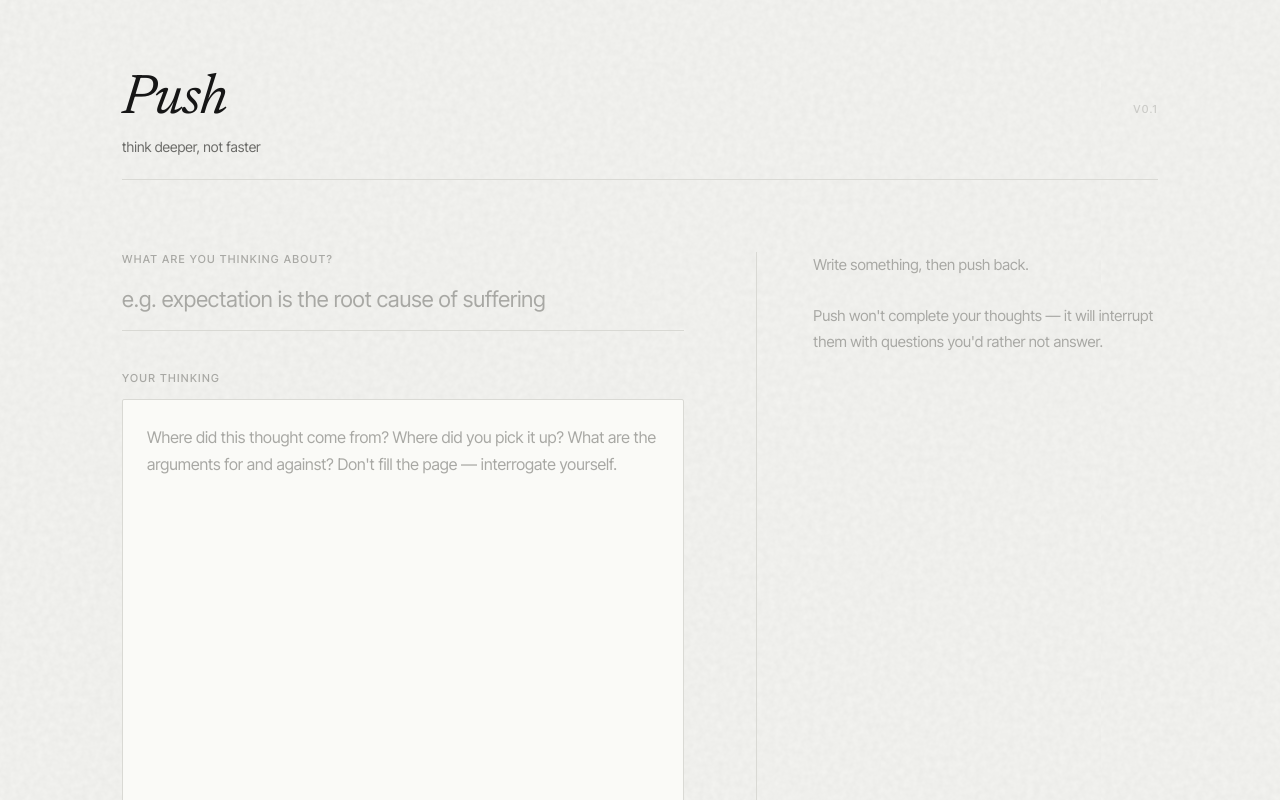
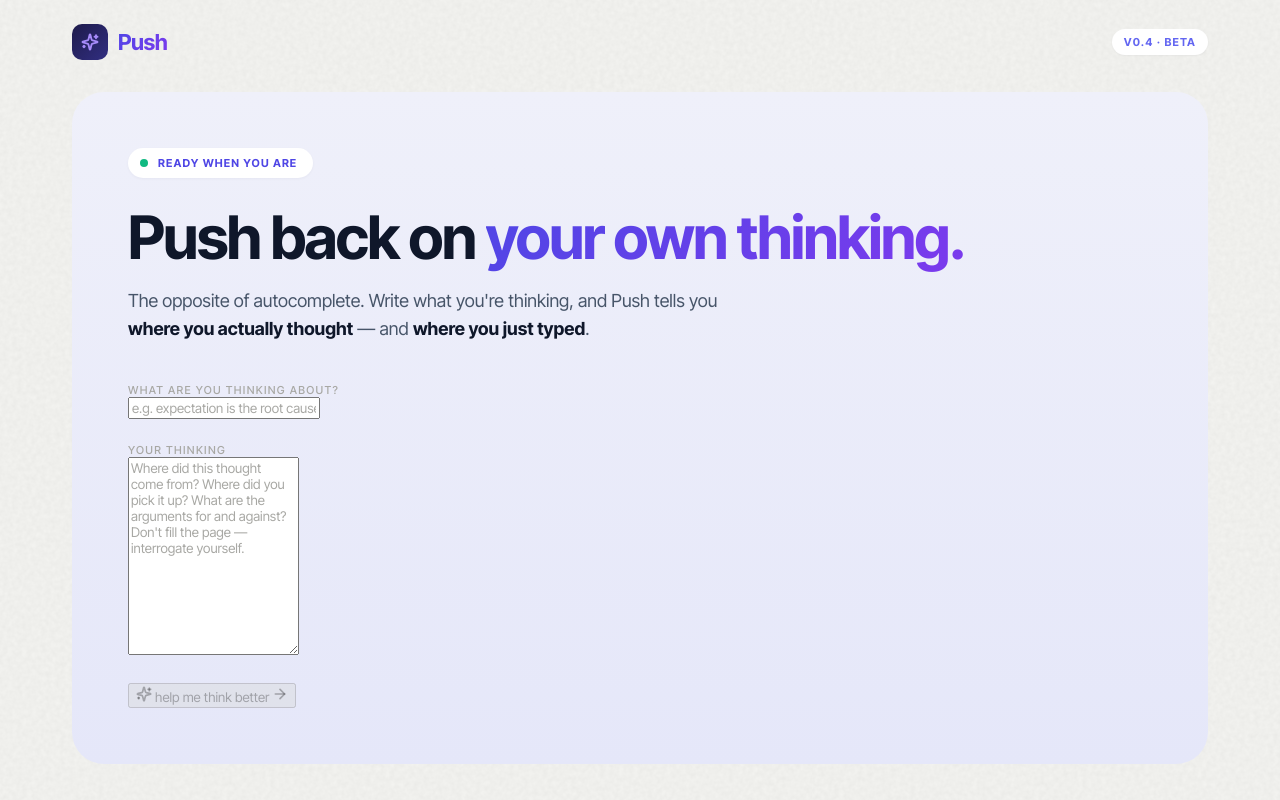
Before and after one commit to aashima2169/Push, a Next.js app: page / in a window 1280 px wide. Shown: the top 800 px of the page. Built offline with nearby package versions, Linux system fonts and the light colour scheme.

Commit message:
Update page.jsx

```diff
--- a/app/page.jsx
+++ b/app/page.jsx
@@ -1,8 +1,11 @@
 // app/page.jsx
 'use client';
 
-import { useState, useEffect } from 'react';
-import { ArrowRight, Loader2 } from 'lucide-react';
+import { useState, useEffect, useRef } from 'react';
+import {
+  Sparkles, ArrowRight, Loader2, Plus, Minus,
+  Telescope, Brain, MoveRight, CheckCircle2,
+} from 'lucide-react';
 
 function getVisitorId() {
   if (typeof window === 'undefined') return null;
@@ -14,19 +17,85 @@ function getVisitorId() {
   return id;
 }
 
-const patternColors = {
-  'Borrowed thought': '#D4471C',
-  'One-sided': '#B8400D',
-  Abstract: '#8B6914',
-  'Unexamined premise': '#6B6B68',
-  Restating: '#5A3D2D',
+const sectionStyles = {
+  deep:    { color: '#059669', bg: '#D1FAE5', cardBg: '#F0FDF4', border: '#10B981', icon: CheckCircle2, label: 'Where you went deep' },
+  shallow: { color: '#E11D48', bg: '#FFE4E6', cardBg: '#FFF1F2', border: '#F43F5E', icon: Telescope,    label: 'Where you stayed shallow' },
+  biases:  { color: '#D97706', bg: '#FEF3C7', cardBg: '#FFFBEB', border: '#F59E0B', icon: Brain,        label: 'Biases showing up' },
+  next:    { color: '#4F46E5', bg: '#E0E7FF', cardBg: '#EEF2FF', border: '#6366F1', icon: MoveRight,    label: 'Next move' },
 };
 
-const depthColor = {
-  Surface: '#D4471C',
-  Probing: '#8B6914',
-  'Going deeper': '#2D5A3D',
+const depthStyles = {
+  Surface:       { color: '#E11D48', bg: '#FFE4E6' },
+  Probing:       { color: '#D97706', bg: '#FEF3C7' },
+  'Going deeper':{ color: '#059669', bg: '#D1FAE5' },
 };
+
+const patternColors = {
+  'Borrowed thought':  '#E11D48',
+  'One-sided':         '#C2410C',
+  Abstract:            '#D97706',
+  'Unexamined premise':'#475569',
+  Restating:           '#7C2D12',
+};
+
+function SectionBadge({ kind }) {
+  const s = sectionStyles[kind];
+  const Icon = s.icon;
+  return (
+    <div style={{
+      display: 'inline-flex', alignItems: 'center', gap: '8px',
+      background: 'white', border: `1.5px solid ${s.bg}`,
+      borderRadius: '999px', padding: '6px 14px 6px 8px', marginBottom: '20px',
+      boxShadow: '0 1px 2px rgba(15, 23, 42, 0.04)',
+    }}>
+      <div style={{
+        width: '24px', height: '24px', borderRadius: '50%', background: s.bg,
+        display: 'inline-flex', alignItems: 'center', justifyContent: 'center',
+      }}>
+        <Icon size={13} color={s.color} strokeWidth={2.5} />
+      </div>
+      <span style={{
+        fontSize: '11px', fontWeight: 700, letterSpacing: '0.08em',
+        textTransform: 'uppercase', color: s.color,
+      }}>{s.label}</span>
+    </div>
+  );
+}
+
+function BiasChip({ bias }) {
+  const [expanded, setExpanded] = useState(false);
+  return (
+    <span style={{ display: 'inline-block', marginBottom: '10px', marginRight: '8px', verticalAlign: 'top' }}>
+      <button onClick={() => setExpanded(!expanded)} style={{
+        background: expanded ? '#F59E0B' : '#FEF3C7',
+        color: expanded ? '#FFFFFF' : '#92400E',
+        border: 'none', borderRadius: '999px',
+        padding: '8px 14px', fontSize: '13px', fontWeight: 600,
+        cursor: 'pointer', display: 'inline-flex', alignItems: 'center', gap: '6px',
+        transition: 'all 0.15s', fontFamily: 'inherit',
+      }}>
+        {bias.name}
+        {expanded ? <Minus size={12} strokeWidth={2.5} /> : <Plus size={12} strokeWidth={2.5} />}
+      </button>
+      {expanded && (
+        <div className="fade-in" style={{
+          marginTop: '12px', padding: '16px 18px', background: '#FFFBEB',
+          borderRadius: '14px', border: '1px solid #FEF3C7', maxWidth: '480px',
+        }}>
+          <div style={{ fontSize: '12px', color: '#A16207', fontStyle: 'italic', marginBottom: '10px', lineHeight: 1.5 }}>
+            "{bias.evidence}"
+          </div>
+          <div style={{ fontSize: '14px', color: '#451A03', lineHeight: 1.55, marginBottom: '12px' }}>
+            {bias.why}
+          </div>
+          <div style={{ fontSize: '14px', color: '#92400E', lineHeight: 1.5, fontWeight: 600 }}>
+            → {bias.interrogation}
+          </div>
+        </div>
+      )}
+    </span>
+  );
+}
 
 export default function Page() {
   const [prompt, setPrompt] = useState('');
@@ -35,234 +104,280 @@ export default function Page() {
   const [loading, setLoading] = useState(false);
   const [error, setError] = useState(null);
   const [visitorId, setVisitorId] = useState(null);
+  const resultRef = useRef(null);
+
+  useEffect(() => { setVisitorId(getVisitorId()); }, []);
 
   useEffect(() => {
-    setVisitorId(getVisitorId());
-  }, []);
+    if (result && resultRef.current) {
+      setTimeout(() => resultRef.current.scrollIntoView({ behavior: 'smooth', block: 'start' }), 100);
+    }
+  }, [result]);
 
   const wordCount = text.trim().split(/\s+/).filter(Boolean).length;
 
   const analyze = async () => {
     if (!text.trim()) return;
-    setLoading(true);
-    setError(null);
-    setResult(null);
+    setLoading(true); setError(null); setResult(null);
     try {
       const response = await fetch('/api/push', {
-        method: 'POST',
-        headers: { 'Content-Type': 'application/json' },
+        method: 'POST', headers: { 'Content-Type': 'application/json' },
         body: JSON.stringify({ prompt, text, visitorId }),
       });
       const data = await response.json();
       if (!response.ok) setError(data.error || 'Something went wrong.');
       else setResult(data);
-    } catch (e) {
-      console.error(e);
-      setError('Network error. Try again.');
-    }
+    } catch (e) { console.error(e); setError('Network error. Try again.'); }
     setLoading(false);
   };
 
+  const depth = result ? depthStyles[result.depthLabel] : null;
+
   return (
-    <div style={{ maxWidth: '1100px', margin: '0 auto', padding: '72px 32px 96px' }}>
-      <header
-        style={{
-          display: 'flex',
-          alignItems: 'baseline',
-          justifyContent: 'space-between',
-          marginBottom: '72px',
-          paddingBottom: '24px',
-          borderBottom: '1px solid #D9D9D4',
-        }}
-      >
     <div>
-          <h1
-            className="serif"
-            style={{
-              fontSize: '56px',
-              fontWeight: 400,
+      {/* Top nav */}
+      <header style={{
+        padding: '24px 32px', display: 'flex', alignItems: 'center',
+        justifyContent: 'space-between', maxWidth: '1200px', margin: '0 auto',
+      }}>
+        <div style={{ display: 'flex', alignItems: 'center', gap: '10px' }}>
+          <div style={{
+            width: '36px', height: '36px', borderRadius: '10px',
+            background: 'linear-gradient(135deg, #1E1B4B 0%, #312E81 100%)',
+            display: 'flex', alignItems: 'center', justifyContent: 'center',
+          }}>
+            <Sparkles size={18} color="#A78BFA" strokeWidth={2.5} />
+          </div>
+          <span style={{
+            fontSize: '22px', fontWeight: 800,
+            background: 'linear-gradient(135deg, #4F46E5, #7C3AED)',
+            WebkitBackgroundClip: 'text', WebkitTextFillColor: 'transparent',
             letterSpacing: '-0.02em',
-              lineHeight: 1,
-              margin: 0,
-              fontStyle: 'italic',
-              fontVariationSettings: '"opsz" 72',
-            }}
-          >
-            Push
-          </h1>
-          <div style={{ fontSize: '14px', color: '#6B6B68', marginTop: '10px' }}>
-            think deeper, not faster
+          }}>Push</span>
         </div>
-        </div>
-        <div className="caps" style={{ opacity: 0.5 }}>v0.1</div>
+        <div style={{
+          fontSize: '11px', fontWeight: 700, color: '#6366F1',
+          letterSpacing: '0.1em', textTransform: 'uppercase',
+          background: 'white', padding: '6px 12px', borderRadius: '999px',
+          boxShadow: '0 1px 2px rgba(15, 23, 42, 0.04)',
+        }}>v0.4 · beta</div>
       </header>
 
-      <div className="push-grid">
-        <div>
-          <label htmlFor="topic">What are you thinking about?</label>
+      {/* Hero card */}
+      <div style={{ padding: '8px 32px 48px', maxWidth: '1200px', margin: '0 auto' }}>
+        <div style={{
+          background: 'linear-gradient(180deg, #EFF0FA 0%, #E5E7F9 100%)',
+          borderRadius: '32px', padding: 'clamp(32px, 5vw, 56px)',
+        }}>
+          {/* Status pill */}
+          <div style={{
+            display: 'inline-flex', alignItems: 'center', gap: '10px',
+            background: 'white', borderRadius: '999px', padding: '8px 16px 8px 12px',
+            marginBottom: '28px', boxShadow: '0 1px 3px rgba(15, 23, 42, 0.04)',
+          }}>
+            <div className="pulse-dot" style={{
+              width: '8px', height: '8px', borderRadius: '50%', background: '#10B981',
+            }} />
+            <span style={{
+              fontSize: '11px', fontWeight: 700, color: '#4F46E5',
+              letterSpacing: '0.1em', textTransform: 'uppercase',
+            }}>Ready when you are</span>
+          </div>
+
+          <h1 style={{
+            fontSize: 'clamp(36px, 5.5vw, 60px)', fontWeight: 800,
+            lineHeight: 1.05, letterSpacing: '-0.03em', color: '#0F172A',
+            margin: '0 0 18px',
+          }}>
+            Push back on{' '}
+            <span style={{
+              background: 'linear-gradient(135deg, #4F46E5, #7C3AED)',
+              WebkitBackgroundClip: 'text', WebkitTextFillColor: 'transparent',
+            }}>your own thinking.</span>
+          </h1>
+
+          <p style={{
+            fontSize: '18px', lineHeight: 1.55, color: '#475569',
+            margin: '0 0 40px', maxWidth: '640px',
+          }}>
+            The opposite of autocomplete. Write what you're thinking, and Push tells you{' '}
+            <strong style={{ color: '#0F172A' }}>where you actually thought</strong>
+            {' — and '}
+            <strong style={{ color: '#0F172A' }}>where you just typed</strong>.
+          </p>
+
+          <label htmlFor="topic" className="push-label">What are you thinking about?</label>
           <input
-            id="topic"
-            type="text"
-            value={prompt}
+            id="topic" type="text" value={prompt}
             onChange={(e) => setPrompt(e.target.value)}
             placeholder="e.g. expectation is the root cause of suffering"
-            style={{
-              width: '100%',
-              background: 'transparent',
-              border: 'none',
-              borderBottom: '1px solid #D9D9D4',
-              fontSize: '22px',
-              padding: '10px 0 18px',
-              marginTop: '10px',
-              outline: 'none',
-              color: '#161616',
-            }}
+            className="push-input"
           />
 
-          <label htmlFor="thinking" style={{ marginTop: '40px' }}>Your thinking</label>
+          <label htmlFor="thinking" className="push-label" style={{ marginTop: '24px' }}>Your thinking</label>
           <textarea
-            id="thinking"
-            value={text}
+            id="thinking" value={text}
             onChange={(e) => setText(e.target.value)}
             placeholder="Where did this thought come from? Where did you pick it up? What are the arguments for and against? Don't fill the page — interrogate yourself."
-            rows={18}
-            style={{
-              width: '100%',
-              background: '#FAFAF7',
-              border: '1px solid #D9D9D4',
-              borderRadius: '2px',
-              padding: '24px',
-              fontSize: '16px',
-              lineHeight: 1.7,
-              resize: 'vertical',
-              outline: 'none',
-              color: '#161616',
-              marginTop: '14px',
-            }}
+            rows={12}
+            className="push-textarea"
           />
 
-          <div
-            style={{
-              display: 'flex',
-              alignItems: 'center',
-              justifyContent: 'space-between',
-              marginTop: '20px',
+          <div style={{
+            display: 'flex', alignItems: 'center', gap: '16px', marginTop: '24px',
             flexWrap: 'wrap',
-              gap: '12px',
-              minHeight: '40px',
-            }}
-          >
-            <button onClick={analyze} disabled={loading || !text.trim()} className="push-btn">
+          }}>
+            <button onClick={analyze} disabled={loading || !text.trim()} className="push-cta">
               {loading ? (
-                <><Loader2 size={15} className="spin" /> reading…</>
+                <><Loader2 size={16} className="spin" strokeWidth={2.5} /> thinking…</>
               ) : (
-                <>push back <ArrowRight size={15} /></>
+                <><Sparkles size={16} strokeWidth={2.5} /> help me think better <ArrowRight size={16} strokeWidth={2.5} /></>
               )}
             </button>
             {wordCount > 0 && (
-              <div style={{ fontSize: '12px', color: '#A8A8A4' }}>
-                {wordCount} word{wordCount === 1 ? '' : 's'}
+              <span style={{ fontSize: '13px', color: '#64748B', fontWeight: 500 }}>
+                {wordCount} word{wordCount === 1 ? '' : 's'} written
+              </span>
+            )}
+          </div>
+
+          {error && (
+            <div style={{
+              marginTop: '20px', padding: '14px 18px', background: '#FFE4E6',
+              borderRadius: '12px', color: '#BE123C', fontSize: '14px', fontWeight: 500,
+              display: 'inline-block',
+            }}>
+              {error}
             </div>
           )}
         </div>
       </div>
 
-        <aside className="push-aside">
-          {!result && !loading && !error && (
-            <div style={{ color: '#A8A8A4', fontSize: '15px', lineHeight: 1.7 }}>
-              Write something, then push back.
-              <br /><br />
-              Push won't complete your thoughts — it will interrupt them with questions you'd rather not answer.
+      {/* Loading state */}
+      {loading && !result && (
+        <div style={{
+          padding: '8px 32px 48px', maxWidth: '1200px', margin: '0 auto',
+          textAlign: 'center',
+        }}>
+          <div className="fade-in" style={{
+            display: 'inline-flex', alignItems: 'center', gap: '12px',
+            color: '#6366F1', fontSize: '15px', fontWeight: 500,
+            background: 'white', padding: '14px 22px', borderRadius: '999px',
+            boxShadow: '0 1px 3px rgba(15, 23, 42, 0.04)',
+          }}>
+            <Loader2 size={18} className="spin" strokeWidth={2.5} />
+            Reading what you wrote…
+          </div>
         </div>
       )}
 
-          {loading && (
-            <div style={{ color: '#6B6B68', fontSize: '14px' }}>reading what you wrote…</div>
+      {/* Result */}
+      {result && (
+        <div ref={resultRef} style={{ padding: '8px 32px 96px', maxWidth: '1200px', margin: '0 auto' }}>
+          <div className="fade-in" style={{
+            background: 'white', borderRadius: '32px',
+            padding: 'clamp(32px, 5vw, 56px)',
+            boxShadow: '0 4px 24px rgba(15, 23, 42, 0.04)',
+          }}>
+            {/* Depth pill */}
+            {depth && (
+              <div style={{
+                display: 'inline-flex', alignItems: 'center', gap: '8px',
+                background: depth.bg, color: depth.color,
+                padding: '6px 14px', borderRadius: '999px',
+                fontSize: '11px', fontWeight: 700,
+                letterSpacing: '0.08em', textTransform: 'uppercase',
+                marginBottom: '20px',
+              }}>
+                <Sparkles size={12} strokeWidth={2.5} />
+                {result.depthLabel}
+              </div>
             )}
 
-          {error && <div style={{ color: '#D4471C', fontSize: '14px' }}>{error}</div>}
-
-          {result && (
-            <div>
-              <div
-                className="fade-in stag-1 caps"
-                style={{ color: depthColor[result.depthLabel] || '#6B6B68', marginBottom: '12px' }}
-              >
-                Read · {result.depthLabel}
-              </div>
-              <p
-                className="serif fade-in stag-2"
-                style={{
-                  fontSize: '19px',
-                  lineHeight: 1.55,
-                  fontStyle: 'italic',
-                  color: '#2a2a2a',
-                  margin: '0 0 44px',
-                  fontVariationSettings: '"opsz" 36',
-                }}
-              >
+            <p style={{
+              fontSize: 'clamp(20px, 2.5vw, 26px)', lineHeight: 1.35,
+              color: '#0F172A', margin: '0 0 48px',
+              fontWeight: 600, letterSpacing: '-0.015em', maxWidth: '780px',
+            }}>
               {result.summary}
             </p>
 
-              <div className="fade-in stag-2 caps" style={{ marginBottom: '24px' }}>
-                Pushback · {result.challenges.length}
+            {result.wentDeep?.length > 0 && (
+              <section style={{ marginBottom: '40px' }}>
+                <SectionBadge kind="deep" />
+                <div style={{ display: 'grid', gap: '14px' }}>
+                  {result.wentDeep.map((d, i) => (
+                    <div key={i} style={{
+                      background: sectionStyles.deep.cardBg, borderRadius: '16px',
+                      padding: '20px 24px', borderLeft: `4px solid ${sectionStyles.deep.border}`,
+                    }}>
+                      <div style={{ fontSize: '13px', color: '#15803D', fontStyle: 'italic', marginBottom: '10px', lineHeight: 1.5 }}>
+                        "{d.quote}"
                       </div>
+                      <div style={{ fontSize: '15px', color: '#064E3B', lineHeight: 1.55 }}>
+                        {d.why}
+                      </div>
+                    </div>
+                  ))}
+                </div>
+              </section>
+            )}
 
-              <div style={{ display: 'flex', flexDirection: 'column', gap: '32px' }}>
-                {result.challenges.map((c, i) => (
-                  <div
-                    key={i}
-                    className={`fade-in stag-${Math.min(i + 3, 5)}`}
-                    style={{
-                      borderLeft: `2px solid ${patternColors[c.pattern] || '#D4471C'}`,
-                      paddingLeft: '20px',
-                    }}
-                  >
-                    <div
-                      className="caps"
-                      style={{
-                        color: patternColors[c.pattern] || '#D4471C',
-                        marginBottom: '10px',
-                        fontWeight: 600,
-                      }}
-                    >
+            {result.stayedShallow?.length > 0 && (
+              <section style={{ marginBottom: '40px' }}>
+                <SectionBadge kind="shallow" />
+                <div style={{ display: 'grid', gap: '14px' }}>
+                  {result.stayedShallow.map((c, i) => (
+                    <div key={i} style={{
+                      background: sectionStyles.shallow.cardBg, borderRadius: '16px',
+                      padding: '20px 24px',
+                      borderLeft: `4px solid ${patternColors[c.pattern] || sectionStyles.shallow.border}`,
+                    }}>
+                      <div style={{
+                        display: 'inline-block', fontSize: '10px', fontWeight: 700,
+                        letterSpacing: '0.1em', textTransform: 'uppercase',
+                        color: patternColors[c.pattern] || '#E11D48', marginBottom: '10px',
+                      }}>
                         {c.pattern}
                       </div>
-                    <div
-                      style={{
-                        fontSize: '13px',
-                        color: '#A8A8A4',
-                        fontStyle: 'italic',
-                        marginBottom: '12px',
-                        lineHeight: 1.5,
-                      }}
-                    >
+                      <div style={{ fontSize: '13px', color: '#9F1239', fontStyle: 'italic', marginBottom: '10px', lineHeight: 1.5 }}>
                         "{c.targetPhrase}"
                       </div>
-                    <div style={{ fontSize: '16px', lineHeight: 1.55, color: '#161616' }}>
+                      <div style={{ fontSize: '15px', color: '#4C0519', lineHeight: 1.55 }}>
                         {c.challenge}
                       </div>
                     </div>
                   ))}
                 </div>
+              </section>
+            )}
 
-              <div
-                className="fade-in stag-5"
-                style={{
-                  marginTop: '44px',
-                  paddingTop: '20px',
-                  borderTop: '1px solid #D9D9D4',
-                  fontSize: '13px',
-                  color: '#A8A8A4',
-                  lineHeight: 1.6,
-                }}
-              >
-                Now go answer one of these in the text on the left. Push back again when you're done.
+            {result.biases?.length > 0 && (
+              <section style={{ marginBottom: '40px' }}>
+                <SectionBadge kind="biases" />
+                <div>
+                  {result.biases.map((b, i) => <BiasChip key={i} bias={b} />)}
+                </div>
+              </section>
+            )}
+
+            {result.nextMove && (
+              <section>
+                <SectionBadge kind="next" />
+                <div style={{
+                  background: 'linear-gradient(135deg, #EEF2FF 0%, #E0E7FF 100%)',
+                  borderRadius: '16px', padding: '24px 28px',
+                  borderLeft: `4px solid ${sectionStyles.next.border}`,
+                }}>
+                  <div style={{ fontSize: '17px', color: '#1E1B4B', lineHeight: 1.55, fontWeight: 500 }}>
+                    {result.nextMove}
+                  </div>
+                </div>
+              </section>
+            )}
           </div>
         </div>
       )}
-        </aside>
-      </div>
     </div>
   );
 }
```
Lines whose indentation alone changed are shown as unchanged.
